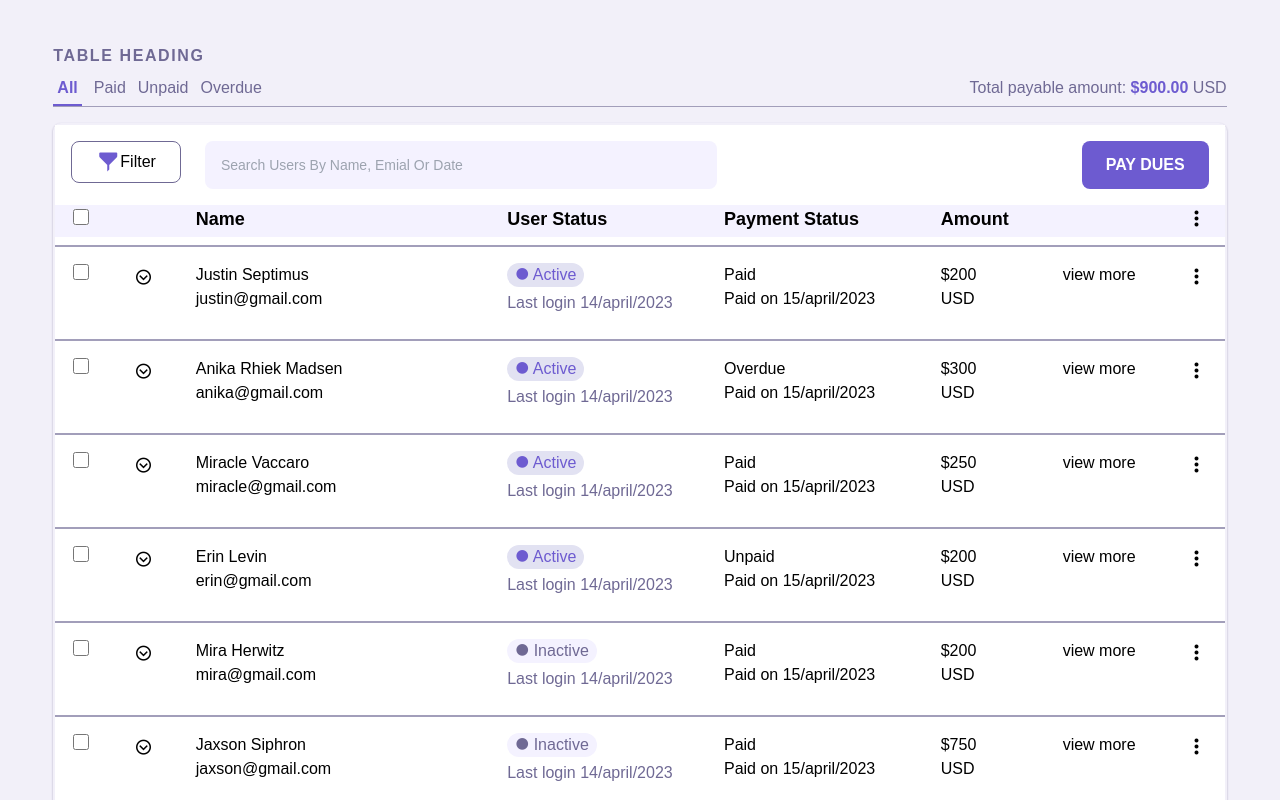
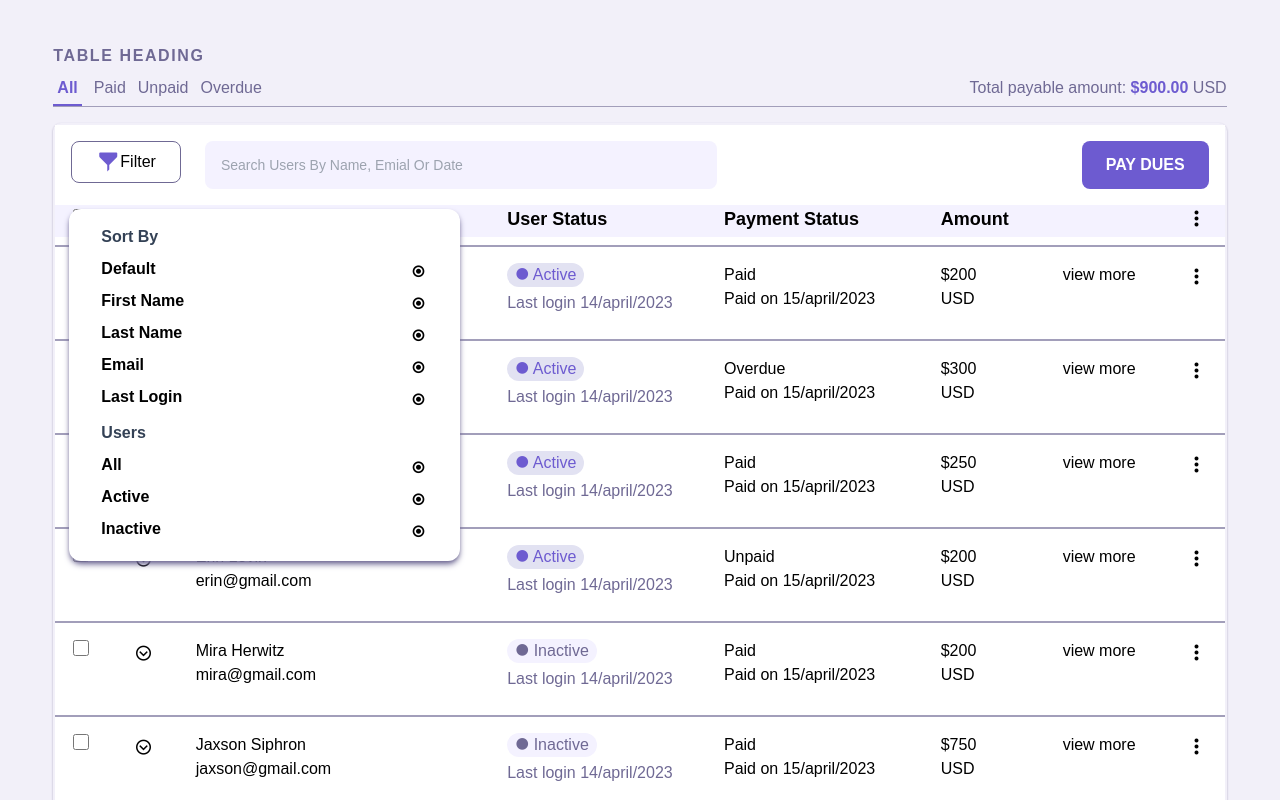
Before and after one commit to salv20/admin-table, a Vue app: page / in a window 1280 px wide. Both pictures are taken after a click on the button "Filter". Shown: the top 800 px of the page. Built offline with nearby package versions, Linux system fonts and the light colour scheme.

Commit message:
sorting 	modified:   src/App.vue 	modified:   src/components/LIst.vue 	modified:   src/components/Search.vue 	modified:   src/store/index.js

```diff
--- a/src/App.vue
+++ b/src/App.vue
@@ -1,21 +1,16 @@
 <template>
-  <main class="w-11/12 mx-auto py-10 space-y-4">
+  <main class="w-11/12 mx-auto py-10 space-y-4 relative">
     <Header :total="sum" @target="eventFunc" />
     <section
       class="rounded-lg shadow-sm shadow-lightBlack border-2 border-transparent"
     >
-      <Search @searchInput="setSearch" />
-      <!-- <article class="p-0.5 overflow-x-scroll">
-        <table class="w-full text-left px-8">
-          <Tablehead />
-          <Tablebody
-            @total="getSum"
-            :target="target"
-            :searchValue="searchValue"
-          />
-        </table>
-      </article> -->
-      <LIst @total="getSum" :target="target" :searchValue="searchValue" />
+      <Search @searchInput="setSearch" @sorttarget="sorttargetFunc" />
+      <LIst
+        @total="getSum"
+        :target="target"
+        :searchValue="searchValue"
+        :sortTarget="sorttarget"
+      />
       <Footer />
     </section>
   </main>
@@ -44,6 +39,7 @@ export default {
       sum: null,
       target: null,
       searchValue: "",
+      sorttarget: "",
     };
   },
   methods: {
@@ -55,6 +51,9 @@ export default {
     },
     setSearch(search) {
       this.searchValue = search;
+    },
+    sorttargetFunc(target) {
+      this.sorttarget = target;
     },
   },
 };
--- a/src/components/LIst.vue
+++ b/src/components/LIst.vue
@@ -36,7 +36,7 @@
           <i class="bx bx-chevron-up-circle text-lg px-4 hidden"></i>
         </p>
         <div class="h-fit w-1/4">
-          <p class="capitalize">{{ user.name }}</p>
+          <p class="capitalize">{{ user.name }} </p>
           <p>{{ user.email }}</p>
         </div>
         <div class="h-fit w-1/6 space-y-1">
@@ -80,7 +80,7 @@
             class="flex space-x-5 space-y-2"
             v-for="(date, index) of user.detailDates"
           >
-            <p class="w-1/6">{{ date }}</p>
+            <p class="w-1/6 uppercase">{{ date }}</p>
             <p class="w-1/2">{{ user.userActivity[index] }}</p>
             <p class="w-3/4">{{ user.userDetails[index] }}</p>
           </div>
@@ -96,7 +96,7 @@
 <script>
 import { mapGetters } from "vuex";
 export default {
-  props: ["target", "searchValue"],
+  props: ["target", "searchValue", "sortTarget"],
   data() {
     return {
       price: [],
@@ -128,12 +128,31 @@ export default {
         this.currentUsers = this.overdueUser;
       }
     }
+    if (this.sortTarget) {
+      const closest = this.sortTarget.closest(".sl");
+      if (closest.classList.contains("default")) {
+        this.currentUsers = this.users;
+      } else if (closest.classList.contains("firstName")) {
+        this.currentUsers = this.firstNameSort;
+      } else if (closest.classList.contains("lastName")) {
+        this.currentUsers = this.lastNameSort;
+      } else if (closest.classList.contains("email")) {
+        this.currentUsers = this.emailSort;
+      }
+    }
   },
   computed: {
     users() {
       return this.$store.state.users;
     },
-    ...mapGetters(["paidUser", "unpaidUser", "overdueUser"]),
+    ...mapGetters([
+      "paidUser",
+      "unpaidUser",
+      "overdueUser",
+      "firstNameSort",
+      "lastNameSort",
+      "emailSort",
+    ]),
   },
   emits: ["total"],
   mounted() {
@@ -145,7 +164,6 @@ export default {
     } else {
       this.$emit("total", 0);
     }
-
     document
       .querySelectorAll(".extension")
       .forEach((ext) => ext.classList.add("hidden"));
--- a/src/components/Search.vue
+++ b/src/components/Search.vue
@@ -3,6 +3,7 @@
     <div class="flex md:w-3/4">
       <button
         class="flex h-fit px-2 md:px-6 rounded-lg border border-tableDarkP py-1"
+        @click="openSort"
       >
         <i class="bx bxs-filter-alt text-purple text-2xl"></i>
         <span class="capitalize pt-1"> filter</span>
@@ -27,16 +28,74 @@
       </button>
     </div>
   </article>
+  <article
+    class="absolute capitalize font-semibold space-y-2 bg-white w-1/3 left-4 shadow-md mt-1 rounded-xl shadow-tableDarkP p-4 px-8"
+    v-if="isOpen"
+    @click="sortFunc"
+  >
+    <h1 class="text-slate-700">sort by</h1>
+    <div class="space-y-1">
+      <div class="flex justify-between cursor-pointer sl default">
+        <p>default</p>
+        <i class="bx bx-radio-circle-marked text-xl"></i>
+      </div>
+      <div class="flex justify-between cursor-pointer sl firstName">
+        <p>first name</p>
+        <i class="bx bx-radio-circle-marked text-xl"></i>
+      </div>
+      <div class="flex justify-between cursor-pointer sl lastName">
+        <p>last name</p>
+        <i class="bx bx-radio-circle-marked text-xl"></i>
+      </div>
+      <div class="flex justify-between cursor-pointer sl email">
+        <p> email</p>
+        <i class="bx bx-radio-circle-marked text-xl"></i>
+      </div>
+      <div class="flex justify-between cursor-pointer sl lastLog">
+        <p> last login</p>
+        <i class="bx bx-radio-circle-marked text-xl"></i>
+      </div>
+    </div>
+    <!--  -->
+    <h1 class="text-slate-700">users</h1>
+    <div class="space-y-1">
+      <div class="flex justify-between cursor-pointer sl all">
+        <p>all</p>
+        <i class="bx bx-radio-circle-marked text-xl"></i>
+      </div>
+      <div class="flex justify-between cursor-pointer sl active">
+        <p>active</p>
+        <i class="bx bx-radio-circle-marked text-xl"></i>
+      </div>
+      <div class="flex justify-between cursor-pointer sl inactive">
+        <p>inactive</p>
+        <i class="bx bx-radio-circle-marked text-xl"></i>
+      </div>
+    </div>
+  </article>
 </template>
 <script>
 export default {
+  emits: ["searchInput", "sorttarget"],
   data() {
     return {
       searchValue: "",
+      isOpen: false,
     };
   },
   updated() {
     this.$emit("searchInput", this.searchValue);
   },
+  methods: {
+    openSort() {
+      this.isOpen = !this.isOpen;
+    },
+    sortFunc(e) {
+      if (e.target.closest(".sl")) {
+        this.isOpen = !this.isOpen;
+        this.$emit("sorttarget", e.target);
+      }
+    },
+  },
 };
 </script>
--- a/src/store/index.js
+++ b/src/store/index.js
@@ -196,6 +196,19 @@ export default createStore({
         (user) => user.paymentStatus.toLowerCase() === "overdue"
       );
     },
+    firstNameSort(state) {
+      return state.users.sort((a, b) =>
+        a.name.split(" ")[0] > b.name.split(" ")[0] ? 1 : -1
+      );
+    },
+    lastNameSort(state) {
+      return state.users.sort((a, b) =>
+        a.name.split(" ")[1] > b.name.split(" ")[1] ? 1 : -1
+      );
+    },
+    emailSort(state) {
+      return state.users.sort((a, b) => (a.email > b.email ? 1 : -1));
+    },
   },
   mutations: {},
   actions: {},
```
